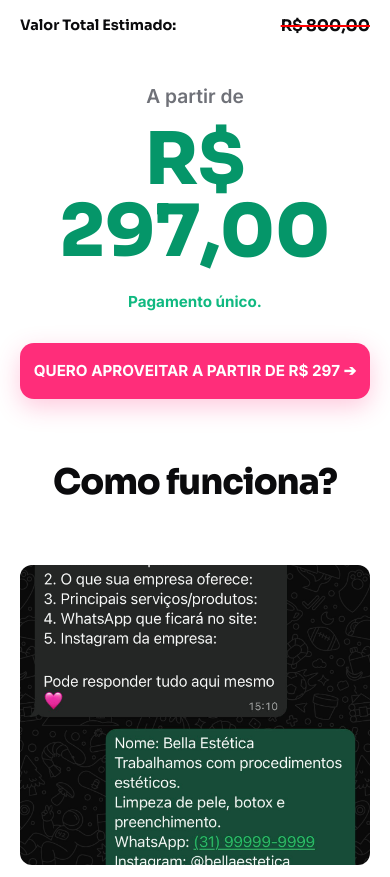
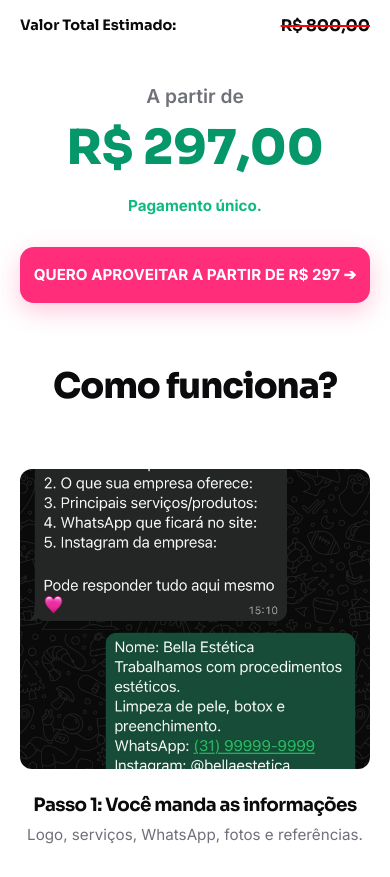
Before and after one commit to t0non/siteexpressbrasil, a Next.js app: page / in a window 390 px wide. Shown: the part 4740-5617 px from the top of the page. Built offline with nearby package versions, Linux system fonts and the light colour scheme.

Commit message:
fix: prevent price line break between R$ and 297,0 on mobile with nowrap and responsive font size

```diff
--- a/src/app/page.module.css
+++ b/src/app/page.module.css
@@ -445,6 +445,7 @@
   line-height: 1;
   font-family: var(--font-sora);
   margin-bottom: var(--space-2xs);
+  white-space: nowrap;
 }
 
 .offerCondition {
@@ -478,6 +479,14 @@
   line-height: 1;
   font-family: var(--font-sora);
   margin-bottom: var(--space-2xs);
+  white-space: nowrap;
+}
+
+@media (max-width: 768px) {
+  .offerPrice, .newPrice {
+    font-size: 3rem;
+    white-space: nowrap;
+  }
 }
 
 .paymentType {
```
